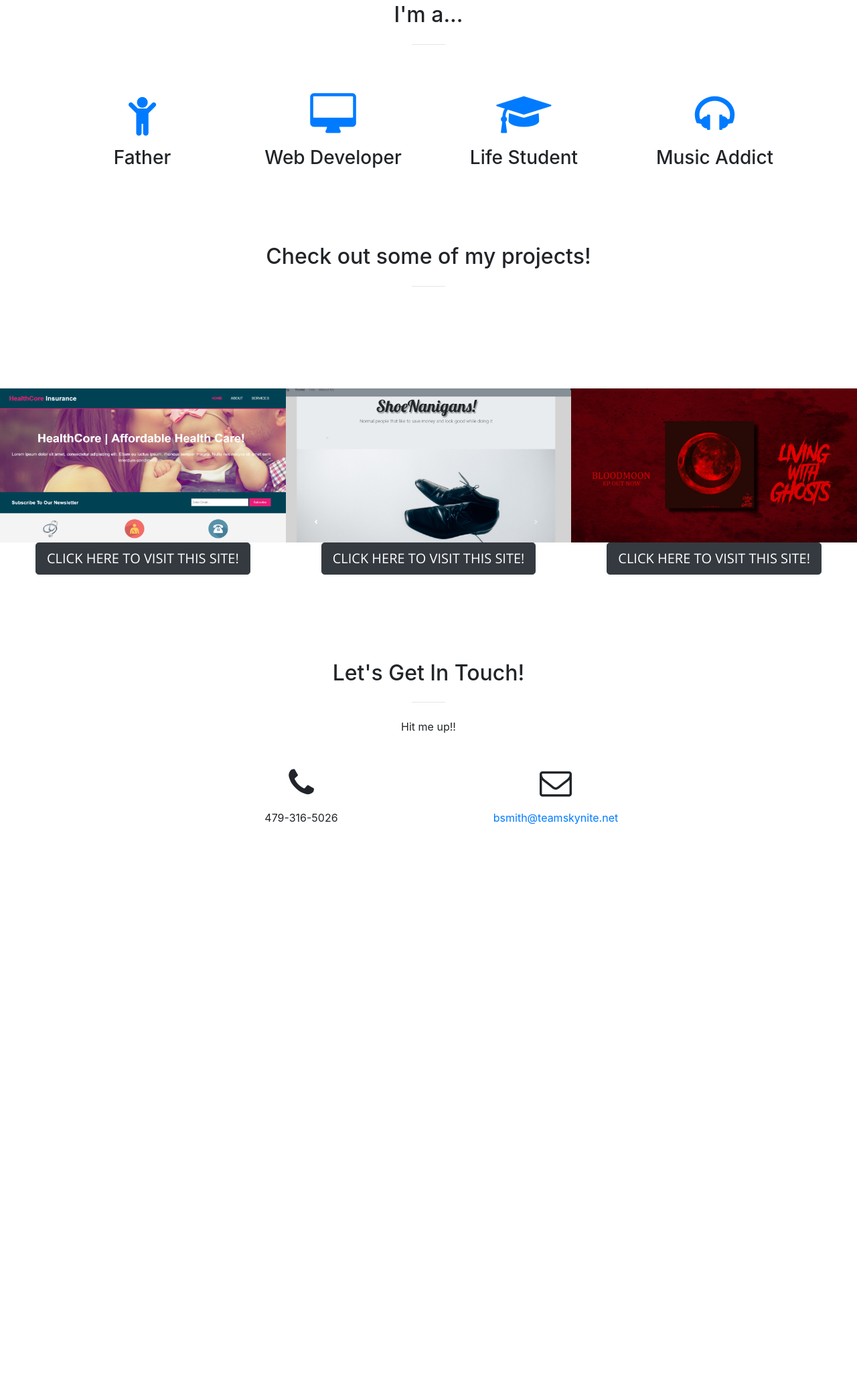
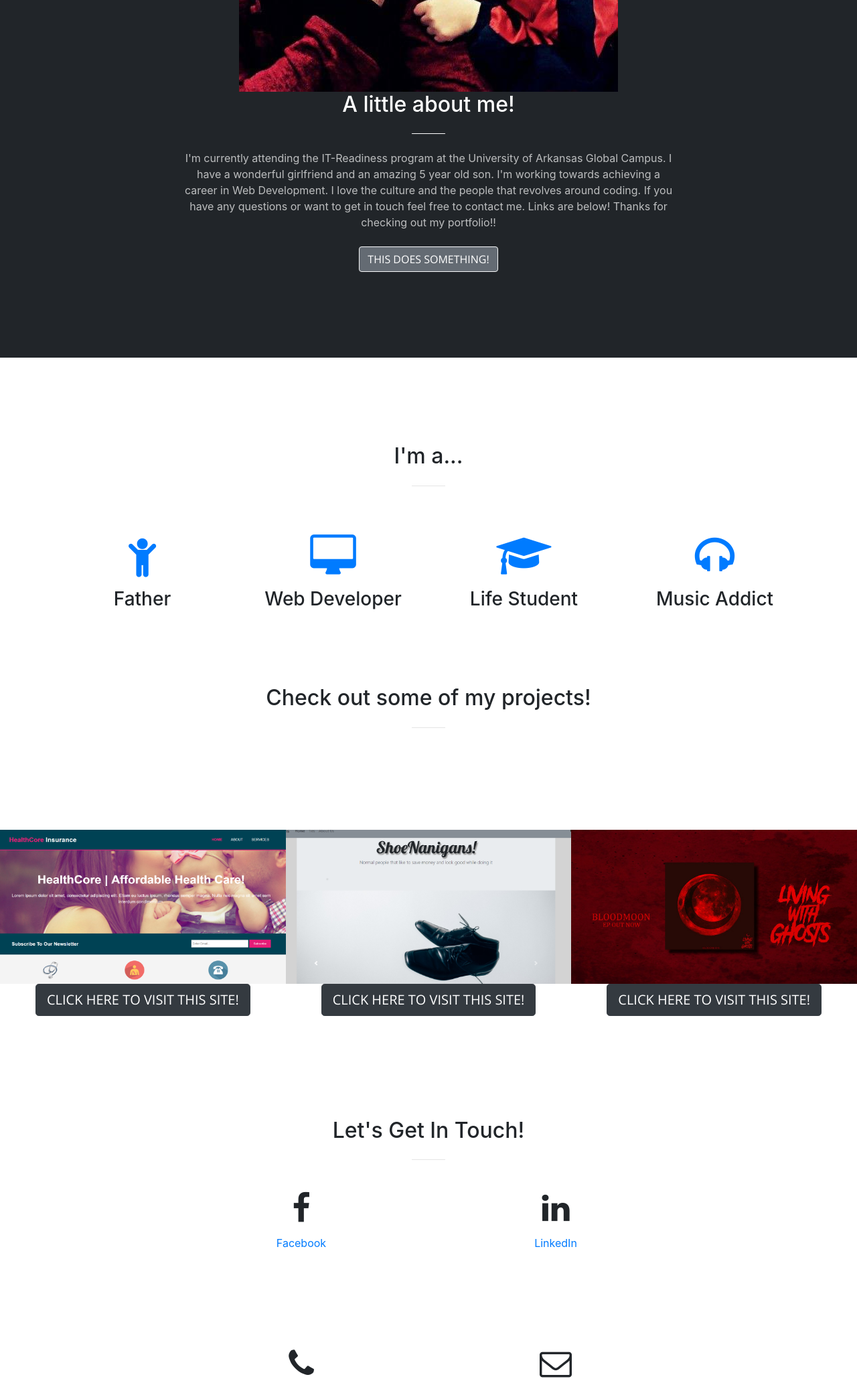
Before and after one commit to bsmithx479x/portfolio, a website with bundled scripts: page index.html in a window 1280 px wide. Shown: the part 1354-3428 px from the top of the page at 67% size. Before the commit the page ends 2731 px from the top, so only its background shows below. Built offline with nearby package versions, Linux system fonts and the light colour scheme.

Commit message:
fourth push

```diff
--- a/css/creative.css
+++ b/css/creative.css
@@ -230,7 +230,3 @@ header.masthead {
     background-color: #ee4b28 !important; }
   .btn-primary:active, .btn-primary:focus {
     box-shadow: 0 0 0 0.2rem rgba(240, 95, 64, 0.5) !important; }
-
-.row a{
-  padding: 10 5px 0 10px;
-}
--- a/index.html
+++ b/index.html
@@ -78,9 +78,13 @@
     <div class="container">
       <div class="row">
         <div class="col-lg-8 mx-auto text-center">
-          <h2 class="section-heading text-white">About Me!</h2>
+          <img src="img/me.jpg" alt="">
+          <h2 class="section-heading text-white">A little about me!</h2>
           <hr class="light my-4">
-          <p class="text-faded mb-4">Lorem Ipsum!</p>
+          <p class="text-faded mb-4">I'm currently attending the IT-Readiness program at the University of Arkansas Global Campus. I have a wonderful
+            girlfriend and an amazing 5 year old son. I'm working towards achieving a career in Web Development. I love the
+            culture and the people that revolves around coding. If you have any questions or want to get in touch feel free
+            to contact me. Links are below! Thanks for checking out my portfolio!!</p>
           <a class="btn btn-light btn-xl js-scroll-trigger" href="#services">This does something!</a>
         </div>
       </div>
@@ -195,10 +199,10 @@
     <div class="container-fluid text-center">
       <div class="row">
         <div class="col pull-left">
-              <a class="btn btn-dark btn-lg" href="../HealthCore/index.html" role="button" target="blank">Click here to visit this site!</a>
+          <a class="btn btn-dark btn-lg" href="https://bsmithx479x.github.io/HealthCore/" role="button" target="blank">Click here to visit this site!</a>
         </div>
         <div class="col box1">
-              <a class="btn btn-dark btn-lg" href="../shoenanigans/index.html" role="button" target="blank">Click here to visit this site!</a>
+          <a class="btn btn-dark btn-lg" href="https://bsmithx479x.github.io/shoe-site/" role="button" target="blank">Click here to visit this site!</a>
         </div>
         <div class="col box1">
           <a class="btn btn-dark btn-lg" href="http://dev-living-with-ghosts.pantheonsite.io/" role="button" target="blank">Click here to visit this site!</a>
@@ -206,6 +210,7 @@
       </div>
     </div>
   </section>
+<br>
 
   <section id="contact">
     <div class="container">
@@ -213,9 +218,26 @@
         <div class="col-lg-8 mx-auto text-center">
           <h2 class="section-heading">Let's Get In Touch!</h2>
           <hr class="my-4">
-            <p class="mb-5">Hit me up!!</p>
         </div>
       </div>
+      <br>
+      <div class="row">
+        <div class="col-lg-4 ml-auto text-center">
+          <i class="fa fa-facebook fa-3x mb-3 sr-contact"></i>
+          <p>
+          <a href="https://www.facebook.com/Thereisnowealthbutlife">Facebook</a>
+        </div>
+        <div class="col-lg-4 mr-auto text-center">
+          <i class="fa fa-linkedin fa-3x mb-3 sr-contact"></i>
+          <p>
+            <a href="mailto:your-email@your-domain.com">LinkedIn</a>
+          </p>
+        </div>
+      </div>
+    </div>
+
+    <section id="contact">
+        <div class="container">
           <div class="row">
             <div class="col-lg-4 ml-auto text-center">
               <i class="fa fa-phone fa-3x mb-3 sr-contact"></i>
```
Also changed, not shown: img/me.jpg (added). Lines whose indentation alone changed are shown as unchanged.
